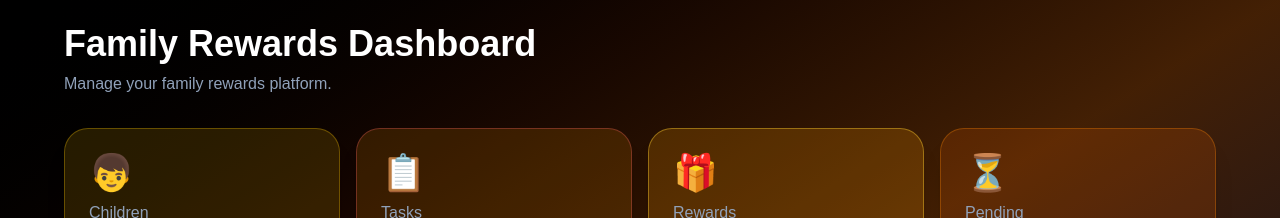
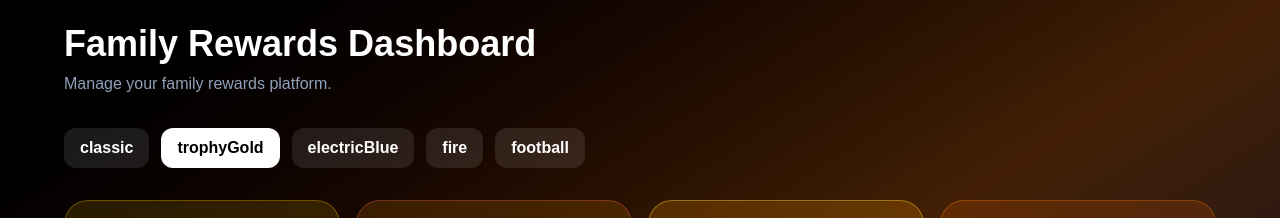
Before and after one commit to imdavidj13-droid/family-rewards-platform, a Next.js app: page /dashboard in a window 1280 px wide. Shown: the top 218 px of the page. Built offline with nearby package versions, Linux system fonts and the light colour scheme; no server answers; the database is empty.

Commit message:
Add dashboard theme switcher with localStorage

```diff
--- a/app/dashboard/page.tsx
+++ b/app/dashboard/page.tsx
@@ -21,7 +21,22 @@ type Activity = {
 };
 
 export default function DashboardPage() {
-const theme = themes.trophyGold;
+const [selectedTheme, setSelectedTheme] = useState<keyof typeof themes>("trophyGold");
+
+useEffect(() => {
+  const savedTheme = localStorage.getItem("family-theme") as keyof typeof themes | null;
+
+  if (savedTheme && themes[savedTheme]) {
+    setSelectedTheme(savedTheme);
+  }
+}, []);
+
+function changeTheme(themeName: keyof typeof themes) {
+  setSelectedTheme(themeName);
+  localStorage.setItem("family-theme", themeName);
+}
+
+const theme = themes[selectedTheme];
   const [childrenCount, setChildrenCount] = useState(0);
   const [tasksCount, setTasksCount] = useState(0);
   const [rewardsCount, setRewardsCount] = useState(0);
@@ -103,6 +118,22 @@ setTopChild(topChildData || null);
         <p className="mb-8 text-slate-400">
           Manage your family rewards platform.
         </p>
+
+        <div className="mb-8 flex flex-wrap gap-3">
+  {Object.keys(themes).map((themeName) => (
+    <button
+      key={themeName}
+      onClick={() => changeTheme(themeName as keyof typeof themes)}
+      className={`rounded-xl px-4 py-2 font-bold transition ${
+        selectedTheme === themeName
+          ? "bg-white text-black"
+          : "bg-white/10 text-white hover:bg-white/20"
+      }`}
+    >
+      {themeName}
+    </button>
+  ))}
+</div>
 
         <div className="mb-10 grid gap-4 md:grid-cols-4">
           <div className={`rounded-3xl border ${theme.statChildren} p-6 shadow-xl`}>
```
